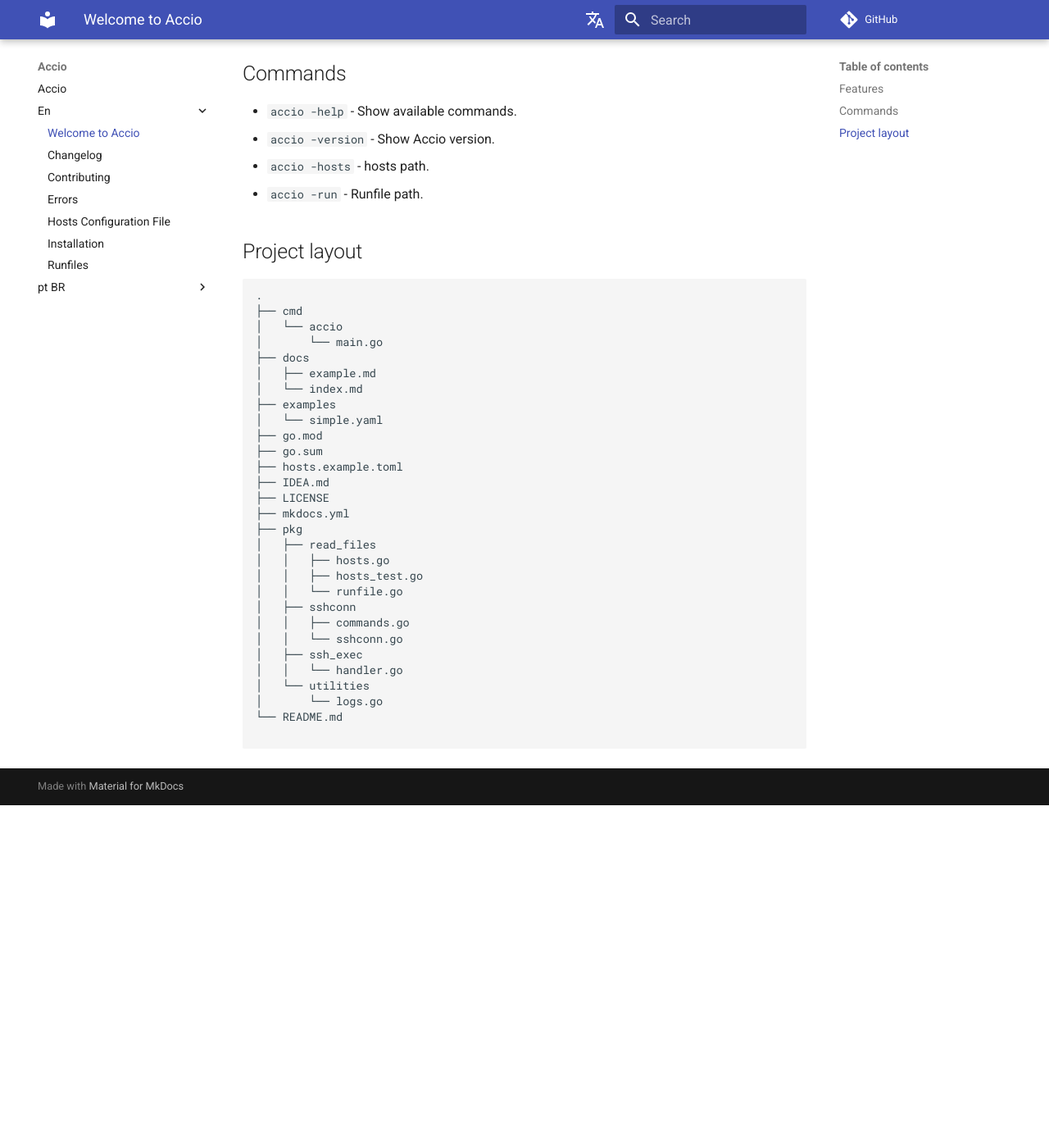
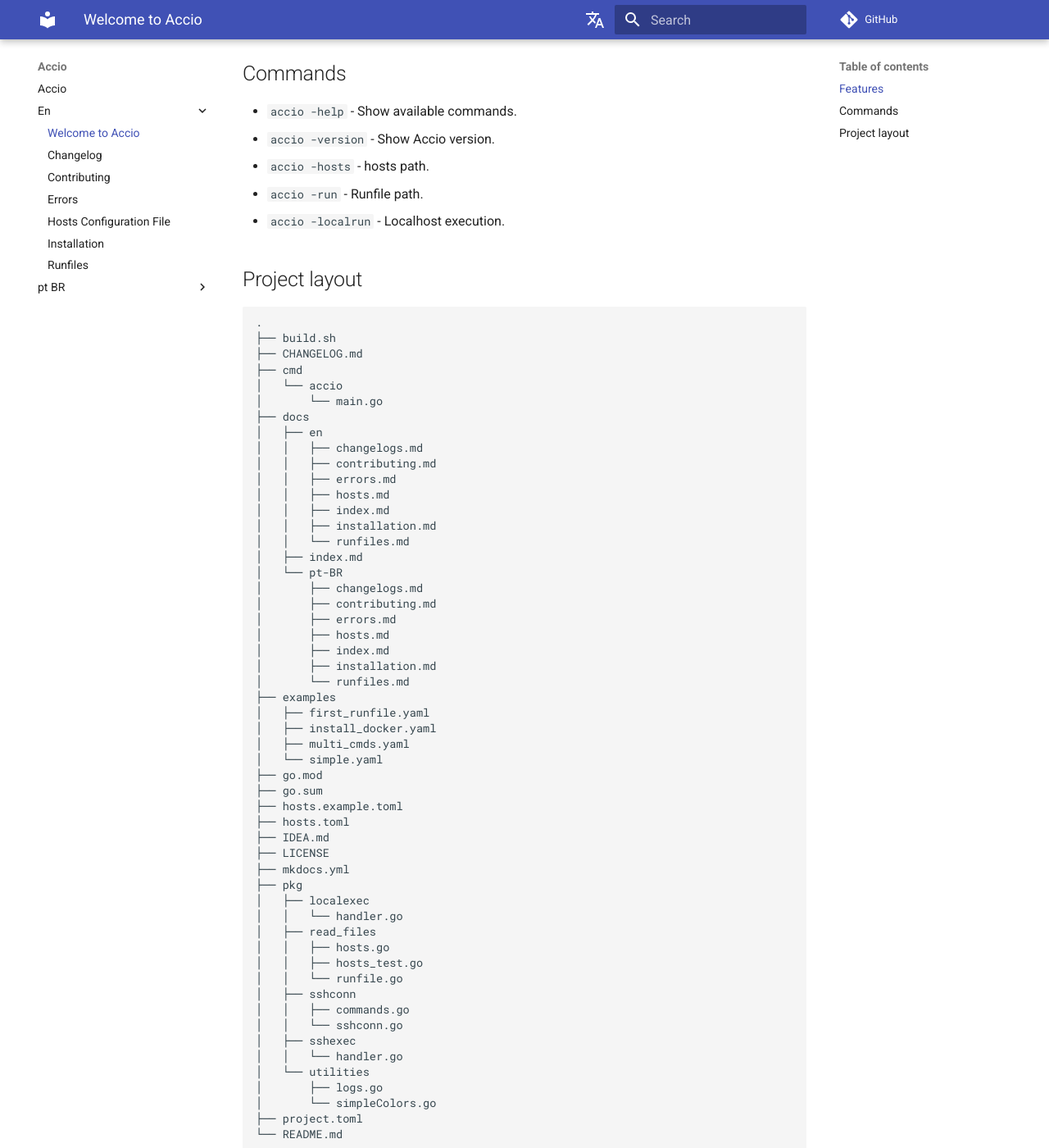
Before and after one commit to lucaslimafernandes/accio, an MkDocs documentation site: the page built from docs/en/index.md, in a window 1280 px wide and 1400 px high, scrolled down 541 px. Shown: the whole window at 82% size. Built offline with MkDocs 1.6.1 and Material for MkDocs 9.7.7, drawn with Linux system fonts in a browser that asks for light colours; comment, search, counter and statistics services are not loaded; before the commit the page ends 1523 px from its top, so only the background shows below that.

Commit message:
update docs

````diff
--- a/docs/en/index.md
+++ b/docs/en/index.md
@@ -22,26 +22,50 @@
 * `accio -version` - Show Accio version.
 * `accio -hosts` - hosts path.
 * `accio -run` - Runfile path.
+* `accio -localrun` - Localhost execution.
 
 ## Project layout
 
 ```plaintext
 .
+├── build.sh
+├── CHANGELOG.md
 ├── cmd
 │   └── accio
 │       └── main.go
 ├── docs
-│   ├── example.md
-│   └── index.md
+│   ├── en
+│   │   ├── changelogs.md
+│   │   ├── contributing.md
+│   │   ├── errors.md
+│   │   ├── hosts.md
+│   │   ├── index.md
+│   │   ├── installation.md
+│   │   └── runfiles.md
+│   ├── index.md
+│   └── pt-BR
+│       ├── changelogs.md
+│       ├── contributing.md
+│       ├── errors.md
+│       ├── hosts.md
+│       ├── index.md
+│       ├── installation.md
+│       └── runfiles.md
 ├── examples
+│   ├── first_runfile.yaml
+│   ├── install_docker.yaml
+│   ├── multi_cmds.yaml
 │   └── simple.yaml
 ├── go.mod
 ├── go.sum
 ├── hosts.example.toml
+├── hosts.toml
 ├── IDEA.md
 ├── LICENSE
 ├── mkdocs.yml
 ├── pkg
+│   ├── localexec
+│   │   └── handler.go
 │   ├── read_files
 │   │   ├── hosts.go
 │   │   ├── hosts_test.go
@@ -49,10 +73,12 @@
 │   ├── sshconn
 │   │   ├── commands.go
 │   │   └── sshconn.go
-│   ├── ssh_exec
+│   ├── sshexec
 │   │   └── handler.go
 │   └── utilities
-│       └── logs.go
+│       ├── logs.go
+│       └── simpleColors.go
+├── project.toml
 └── README.md
 
 ```
````
Also changed, not shown: README.md (+3 -0 lines), docs/en/changelogs.md (+6 -0 lines), docs/index.md (+3 -0 lines), docs/pt-BR/changelogs.md (+5 -0 lines), docs/pt-BR/index.md (+30 -4 lines).
